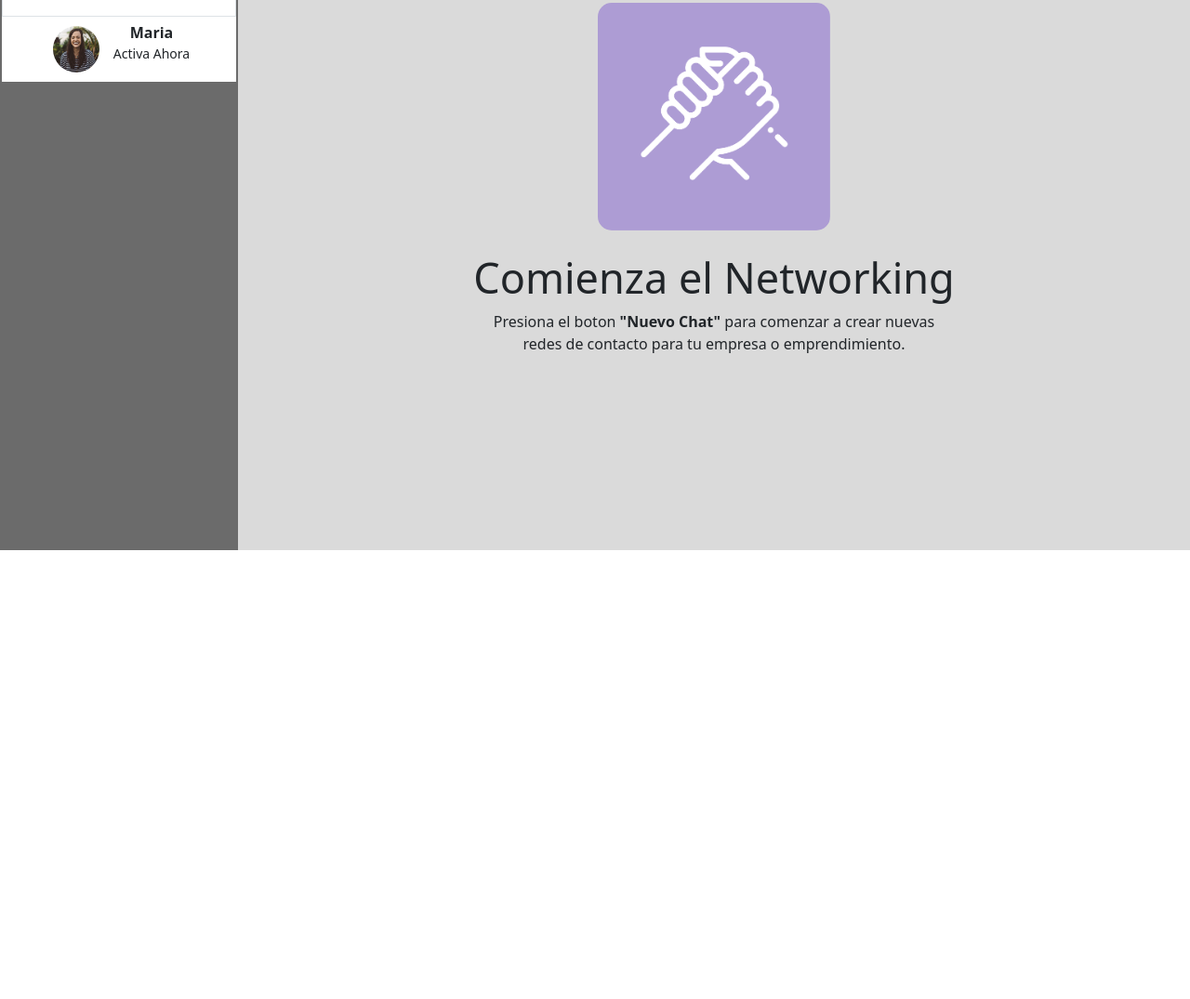
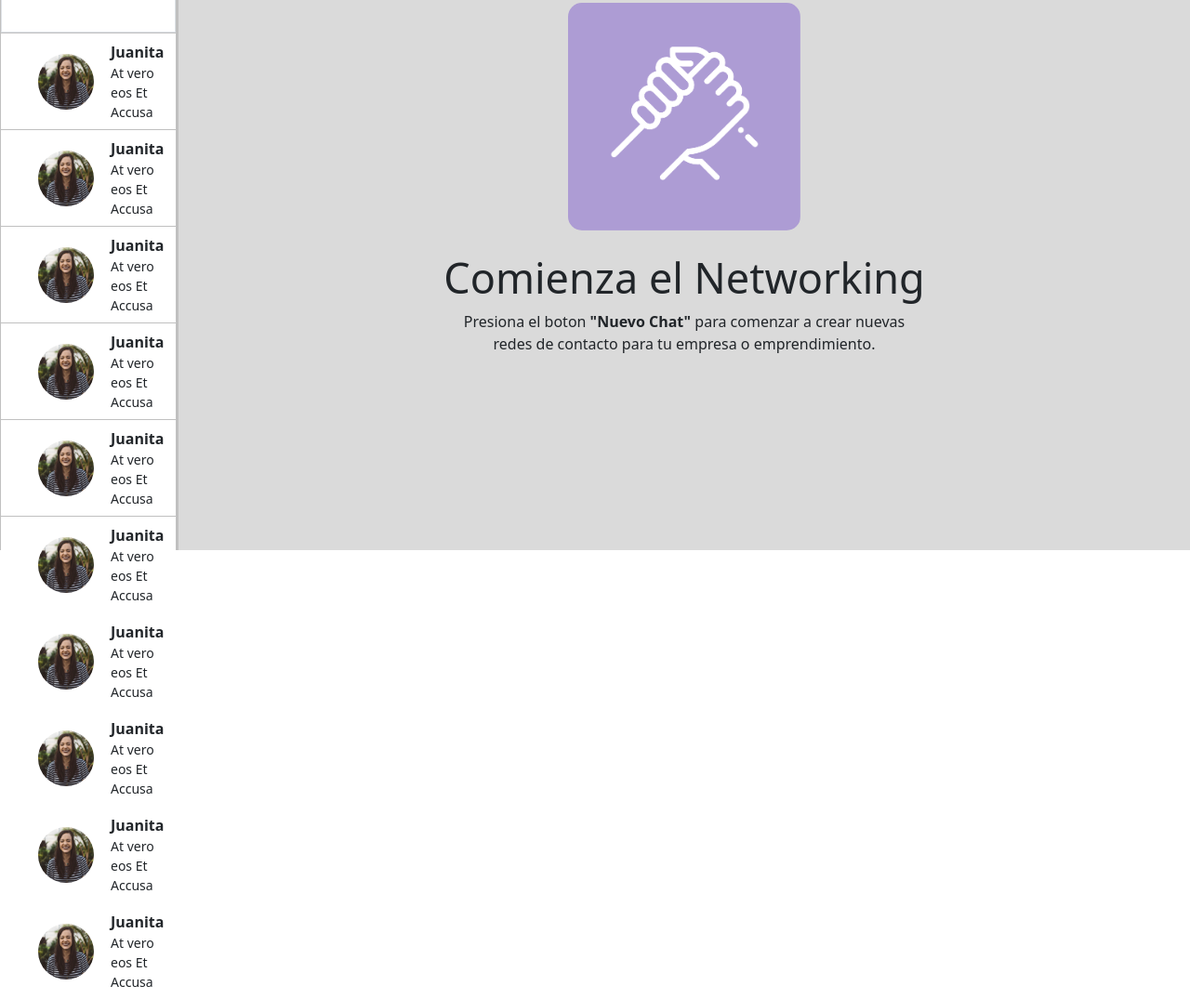
Before and after one commit to JulianCrespi/Flexbox, a plain HTML site: page index.html in a window 1280 px wide. Shown: the part 208-1283 px from the top of the page at 93% size. Before the commit the page ends 800 px from the top, so only its background shows below. Drawn offline with nearby package versions, Linux system fonts and the light colour scheme.

Commit message:
Base diagram ready

```diff
--- a/assets/css/styles.css
+++ b/assets/css/styles.css
@@ -5,13 +5,10 @@
 
 .menu {
     /*list-style: none;*/
-    width: 20%;
-    background-color: rgb(107, 107, 107);
-    padding-left: 2px;
+    width: 15%;
+    background-color: rgb(192, 192, 192);
+    padding-left: 1px;
     padding-right: 2px;
-
-
-
 }
 
 ul {
@@ -21,6 +18,8 @@ ul {
 
 li {
     background-color: rgb(255, 255, 255);
+    margin-top: 1px;
+    margin-right: 1px;
 }
 
 .main-user {
@@ -28,7 +27,6 @@ li {
     padding: 10px;
     display: flex;
     justify-content: space-around;
-
 }
 
 .main-user-info {
@@ -54,37 +52,28 @@ li {
 
 .NuevoChat {
     background-color: rgb(255, 255, 255);
-
 }
 
 .NuevoChat p {
-    background-color: blueviolet;
+    background-color: rgb(133, 97, 170);
     text-align: center;
-
 }
 
 /* User List */
 .user-list {
+    padding: 8px;
+    padding-left: 20px;
 
-    padding: 5px;
     display: flex;
-    justify-content: space-around;
-
+    justify-contxent: space-around;
+    align-items: center;
 }
 
-.user-list-info {
-    display: flex;
-    text-align: center;
-}
-
-
 .user-list img {
-    width: 50px;
-    height: 50px;
+    width: 60px;
+    height: 60px;
     margin-right: 10px;
 }
-
-
 
 
 
@@ -97,7 +86,7 @@ li {
     align-items: center;
     text-align: center;
     background-color: #dadada;
-    width: 80%;
+    width: 85%;
 
 }
 
--- a/index.html
+++ b/index.html
@@ -57,23 +57,141 @@
 
                 <!--Users-->
                 <li>
-
                     <div class="user-list">
-                        <div class="user-list-info">
-                            <div class="user-list img">
-                                <img src="./assets/img/Screen Shot 2018-11-28 at 15.27.14.jpg" class="rounded-circle"
-                                    alt="Imagen Perfil">
-                            </div>
-                            <div class="user_name">
-                                <div><b>Maria</b></div>
-                                <div class="small">Activa Ahora</div>
-                            </div>
+                        <div class="user-list img">
+                            <img src="./assets/img/Screen Shot 2018-11-28 at 15.27.14.jpg" class="rounded-circle"
+                                alt="Imagen Perfil">
                         </div>
-
-
+                        <div class="user_name">
+                            <div><b>Juanita</b></div>
+                            <div class="small">At vero eos Et Accusa</div>
+                        </div>
                     </div>
                 </li>
 
+                <li>
+                    <div class="user-list">
+                        <div class="user-list img">
+                            <img src="./assets/img/Screen Shot 2018-11-28 at 15.27.14.jpg" class="rounded-circle"
+                                alt="Imagen Perfil">
+                        </div>
+                        <div class="user_name">
+                            <div><b>Juanita</b></div>
+                            <div class="small">At vero eos Et Accusa</div>
+                        </div>
+                    </div>
+                </li>
+
+                <li>
+                    <div class="user-list">
+                        <div class="user-list img">
+                            <img src="./assets/img/Screen Shot 2018-11-28 at 15.27.14.jpg" class="rounded-circle"
+                                alt="Imagen Perfil">
+                        </div>
+                        <div class="user_name">
+                            <div><b>Juanita</b></div>
+                            <div class="small">At vero eos Et Accusa</div>
+                        </div>
+                    </div>
+                </li>
+
+
+                <li>
+                    <div class="user-list">
+                        <div class="user-list img">
+                            <img src="./assets/img/Screen Shot 2018-11-28 at 15.27.14.jpg" class="rounded-circle"
+                                alt="Imagen Perfil">
+                        </div>
+                        <div class="user_name">
+                            <div><b>Juanita</b></div>
+                            <div class="small">At vero eos Et Accusa</div>
+                        </div>
+                    </div>
+                </li>
+
+
+                <li>
+                    <div class="user-list">
+                        <div class="user-list img">
+                            <img src="./assets/img/Screen Shot 2018-11-28 at 15.27.14.jpg" class="rounded-circle"
+                                alt="Imagen Perfil">
+                        </div>
+                        <div class="user_name">
+                            <div><b>Juanita</b></div>
+                            <div class="small">At vero eos Et Accusa</div>
+                        </div>
+                    </div>
+                </li>
+
+
+                <li>
+                    <div class="user-list">
+                        <div class="user-list img">
+                            <img src="./assets/img/Screen Shot 2018-11-28 at 15.27.14.jpg" class="rounded-circle"
+                                alt="Imagen Perfil">
+                        </div>
+                        <div class="user_name">
+                            <div><b>Juanita</b></div>
+                            <div class="small">At vero eos Et Accusa</div>
+                        </div>
+                    </div>
+                </li>
+
+
+                <li>
+                    <div class="user-list">
+                        <div class="user-list img">
+                            <img src="./assets/img/Screen Shot 2018-11-28 at 15.27.14.jpg" class="rounded-circle"
+                                alt="Imagen Perfil">
+                        </div>
+                        <div class="user_name">
+                            <div><b>Juanita</b></div>
+                            <div class="small">At vero eos Et Accusa</div>
+                        </div>
+                    </div>
+                </li>
+
+
+                <li>
+                    <div class="user-list">
+                        <div class="user-list img">
+                            <img src="./assets/img/Screen Shot 2018-11-28 at 15.27.14.jpg" class="rounded-circle"
+                                alt="Imagen Perfil">
+                        </div>
+                        <div class="user_name">
+                            <div><b>Juanita</b></div>
+                            <div class="small">At vero eos Et Accusa</div>
+                        </div>
+                    </div>
+                </li>
+
+
+                <li>
+                    <div class="user-list">
+                        <div class="user-list img">
+                            <img src="./assets/img/Screen Shot 2018-11-28 at 15.27.14.jpg" class="rounded-circle"
+                                alt="Imagen Perfil">
+                        </div>
+                        <div class="user_name">
+                            <div><b>Juanita</b></div>
+                            <div class="small">At vero eos Et Accusa</div>
+                        </div>
+                    </div>
+                </li>
+
+
+                <li>
+                    <div class="user-list">
+                        <div class="user-list img">
+                            <img src="./assets/img/Screen Shot 2018-11-28 at 15.27.14.jpg" class="rounded-circle"
+                                alt="Imagen Perfil">
+                        </div>
+                        <div class="user_name">
+                            <div><b>Juanita</b></div>
+                            <div class="small">At vero eos Et Accusa</div>
+                        </div>
+                    </div>
+                </li>
 
 
             </ul>
```
